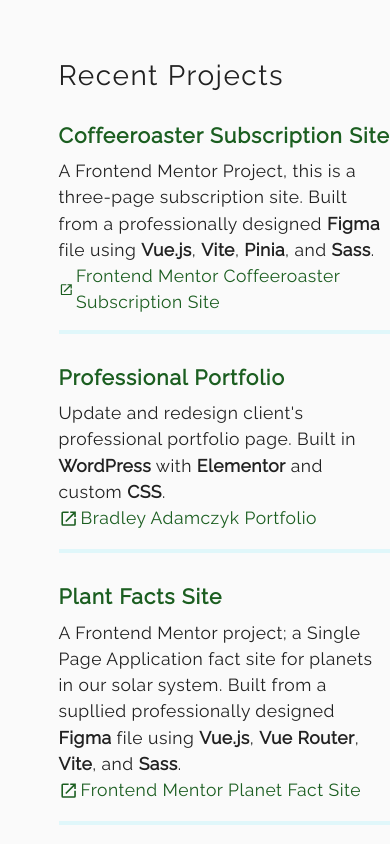
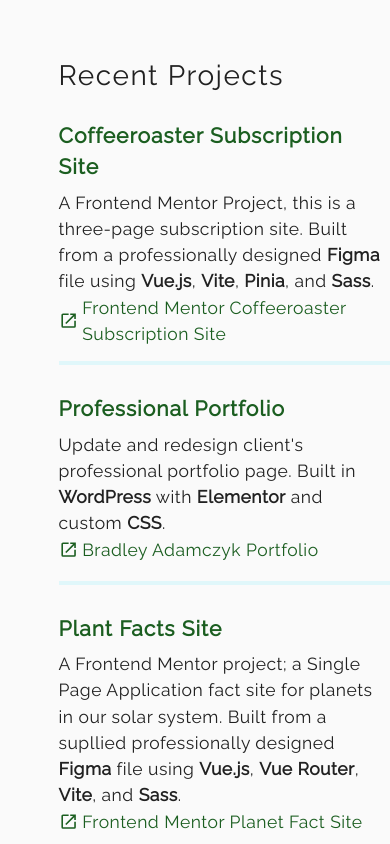
Before and after one commit to bradleyhop/simple-portfolio, a Vue app: page / in a window 390 px wide. Shown: the part 860-1704 px from the top of the page. Built offline with nearby package versions, Linux system fonts and the light colour scheme.

Commit message:
Fix svg icon sizing on mobile; code cleanup

```diff
--- a/src/components/articles/MostRecentProjects.vue
+++ b/src/components/articles/MostRecentProjects.vue
@@ -77,18 +77,18 @@
       .recent-item-heading {
         color: $green-900;
         letter-spacing: 1px;
-        line-height: 150%;
+        line-height: 1.5;
         min-width: 20rem;
         font-weight: bold;
         font-size: 1.5rem;
-        margin-bottom: 0.5rem;
+        margin: 0 0.5rem 0.5rem 0;
       }
 
       .recent-item-copy {
         letter-spacing: 0.5px;
-        line-height: 150%;
+        line-height: 1.5;
         max-width: 80ch;
-        margin-bottom: 1rem;
+        margin: 0 0.5rem 1rem 0;
       }
 
       .recent-item-link {
@@ -105,8 +105,8 @@
       .svg-icon {
         fill: $green-900;
         height: 1.1em;
-        margin-right: 0.2rem;
-        width: 1.1em;
+        margin-right: 0.25em;
+        min-width: 1.1em;
       }
 
       .divider {
--- a/src/components/persistent/SiteFooter.vue
+++ b/src/components/persistent/SiteFooter.vue
@@ -144,7 +144,7 @@
   margin: 3rem 0.5rem 1rem 0;
   font-size: 0.9rem;
   letter-spacing: 0.75px;
-  line-height: 150%;
+  line-height: 1.5;
 }
 
 .footer-link {
--- a/src/components/portComponents/PortCard.vue
+++ b/src/components/portComponents/PortCard.vue
@@ -161,7 +161,7 @@
 
     .card-desc {
       font-size: 1rem;
-      line-height: 150%;
+      line-height: 1.5;
       padding: 0 1rem;
       margin-bottom: 1rem;
     }
--- a/src/components/portComponents/PortCollapse.vue
+++ b/src/components/portComponents/PortCollapse.vue
@@ -158,7 +158,7 @@
 }
 
 .topic-copy {
-  line-height: 150%;
+  line-height: 1.5;
   margin: 1rem 0 2rem 0;
   max-width: 80ch;
 }
--- a/src/views/ContactMe.vue
+++ b/src/views/ContactMe.vue
@@ -207,7 +207,7 @@
   .link-honeybook-form {
     font-size: 1.2rem;
     color: $green-900;
-    line-height: 150%;
+    line-height: 1.5;
 
     &:hover {
       text-decoration: underline;
--- a/vite.config.js
+++ b/vite.config.js
@@ -1,5 +1,4 @@
 import { fileURLToPath, URL } from "node:url";
-
 import { defineConfig } from "vite";
 import vue from "@vitejs/plugin-vue";
 import webfontDownload from "vite-plugin-webfont-dl";
@@ -35,6 +34,7 @@
   css: {
     preprocessorOptions: {
       scss: {
+        // main.scss imports all other scss
         additionalData: `
         @import "@/assets/style/main.scss";
         `,
```
